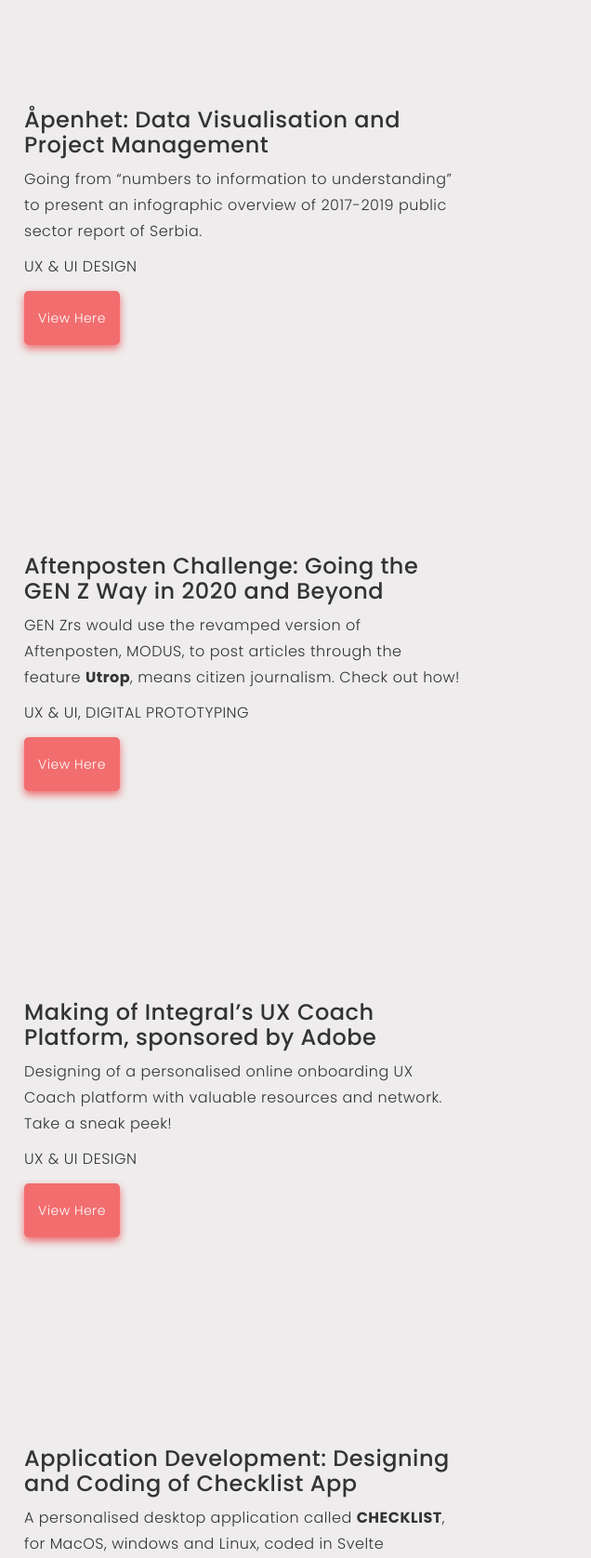
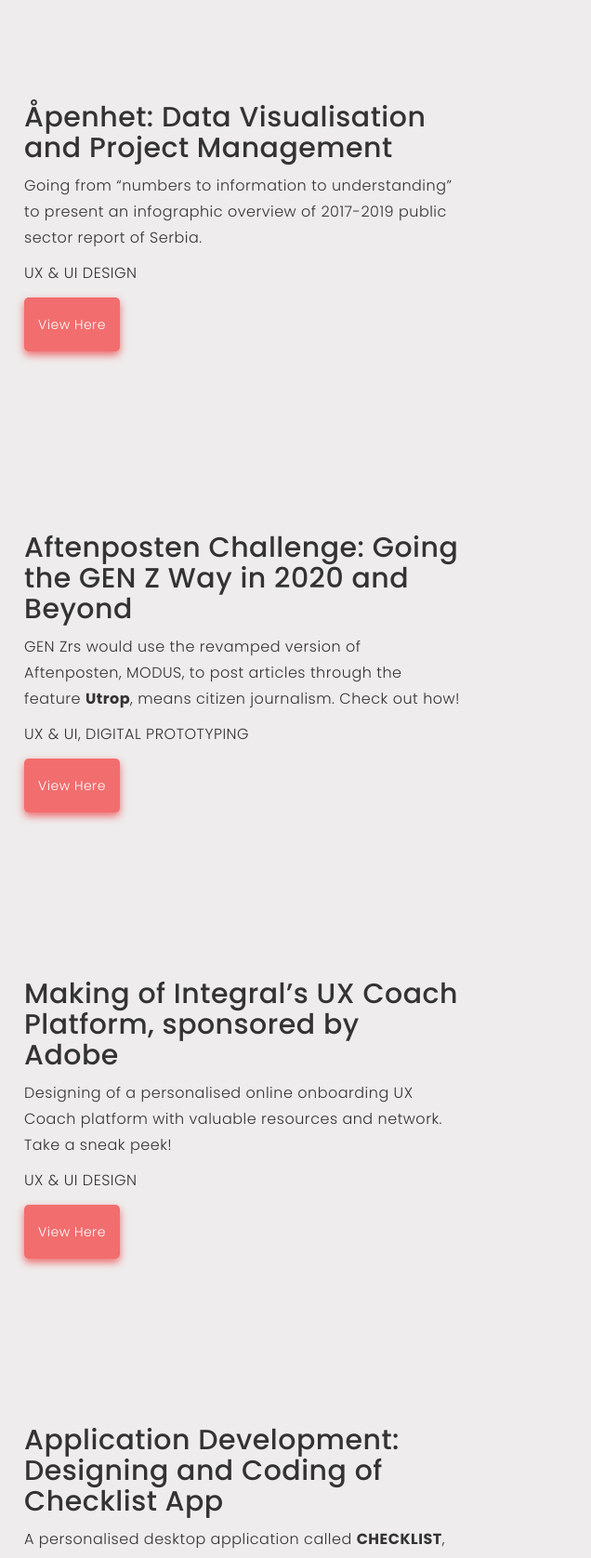
Before and after one commit to daisykumar/daisy-kumar-portfolio-interaction-design, a website: page index.html in a window 1280 px wide. Shown: the part 717-2393 px from the top of the page at 93% size, 644-1280 px from the left. Drawn offline with nearby package versions, Linux system fonts and the light colour scheme.

Commit message:
heading order

```diff
--- a/index.html
+++ b/index.html
@@ -93,7 +93,7 @@
     </div>
     <div class="container-text">
 
-    <h3>Åpenhet: Data Visualisation and Project Management</h3>
+    <h2>Åpenhet: Data Visualisation and Project Management</h2>
     <p>Going from “numbers to information to understanding” to present an infographic overview of 2017-2019 public sector report of Serbia.
     </p>
     <p>UX & UI DESIGN</p>
@@ -107,8 +107,8 @@
     </div>
 
     <div class="container-text">
-        <h3>Aftenposten Challenge: Going the GEN Z Way in 2020 and Beyond
-        </h3>
+        <h2>Aftenposten Challenge: Going the GEN Z Way in 2020 and Beyond
+        </h2>
         <p>GEN Zrs would use the revamped version of Aftenposten, MODUS, to post articles through the feature <b>Utrop</b>, means citizen journalism. Check out how!
         </p>
         <p>UX & UI, DIGITAL PROTOTYPING</p>
@@ -122,8 +122,8 @@
     <img class="project-image" src="./images/UX-Coach-mock-up.jpg" alt="UX Coach" style="width:100%;">
     </div>
     <div class="container-text">
-        <h3>Making of Integral’s UX Coach Platform, sponsored by Adobe
-        </h3>
+        <h2>Making of Integral’s UX Coach Platform, sponsored by Adobe
+        </h2>
         <p>Designing of a personalised online onboarding UX Coach platform with valuable resources and network. Take a sneak peek!
         </p>
         <p>UX & UI DESIGN</p>
@@ -136,9 +136,9 @@
     <img class="project-image" src="./images/checklist-mockup.jpg" alt="Checklist" style="width:100%;">
     </div>
     <div class="container-text">
-    <h3>Application
+    <h2>Application
       Development: Designing and Coding of Checklist App
-    </h3>
+    </h2>
     <p>A personalised desktop application called <b>CHECKLIST</b>, for MacOS, windows and Linux, coded in Svelte framework, built with Electron.
     Take a look!
     </p>
@@ -152,8 +152,8 @@
     <img class="project-image" src="./images/game-design-mockup.jpg" alt="Game Designing" style="width:100%;">
     </div>
     <div class="container-text">
-    <h3>Real-Fake News: Designing and Coding a Game
-    </h3>
+    <h2>Real-Fake News: Designing and Coding a Game
+    </h2>
     <p>A <b>Real-Fake Gaming News</b> for Norwegian teenagers as a learning experience for them to identify the difference between real and fake news.
     </p>
     <p>UX & UI DESIGN, CODING</p>
@@ -168,7 +168,7 @@
   <div class="container2">
     <div class="container-text2">
 
-    <h3>Greetings!</h3>
+    <h2>Greetings!</h2>
     <p>I'm Daisy, who combines research, personalised approaches, and iterative processes- to conceptualise and transform complex problems into user-friendly solutions.</p>
       <br>
     <p>My experience of 2 years with university projects as an Interaction Design student at Høyskolen Kristiania (fagskole) and industry experience, taught me how to balance business goals and engineering constraints while unrelentingly advocating for the users.
```
